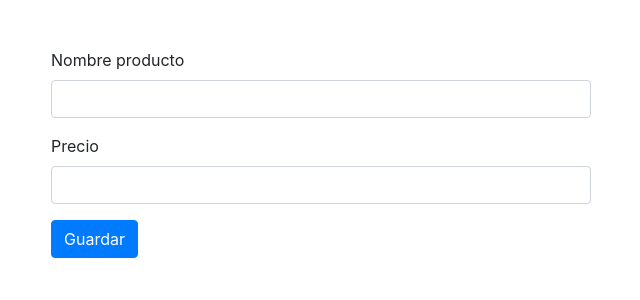
After one commit to JhonatanZ13/practica-sena-soft, a PHP site: template view/facturas/prueba_factura.php in a window 1280 px wide. The commit adds this page. Shown: the top 300 px of the page, without its empty margins (34-674 px from the left). Run offline with PHP 8.4, Linux system fonts and the light colour scheme; the template is opened without the code that fills it, so the values that code supplies are empty.

Commit message:
Prueba borrador de factura

```diff
--- /dev/null
+++ b/view/facturas/prueba_factura.php
@@ -0,0 +1,19 @@
+<div id="app">
+    <div class="container">
+        <div class="row">
+            <div class="col-md-6 mt-5">
+                <form autocomplete="off" @submit="eliminarBorrador()">
+                    <div class="form-group">
+                        <label for="nombre">Nombre producto</label>
+                        <input type="text" @keyup="crearBorrador()" class="form-control" id="nombre" v-model="datos.nombre">
+                    </div>
+                    <div class="form-group">
+                        <label for="precio">Precio</label>
+                        <input type="number" @keyup="crearBorrador()" class="form-control" id="precio" v-model="datos.precio">
+                    </div>
+                    <button type="submit" class="btn btn-primary">Guardar</button>
+                </form>
+            </div>
+        </div>
+    </div>
+</div>
--- /dev/null
+++ b/view/partials/header.php
@@ -0,0 +1,9 @@
+<!DOCTYPE html>
+<html lang="en">
+<head>
+    <meta charset="UTF-8">
+    <meta http-equiv="X-UA-Compatible" content="IE=edge">
+    <meta name="viewport" content="width=device-width, initial-scale=1.0">
+    <link rel="stylesheet" href="./css/bootstrap/bootstrap.css">
+    <title>SENASOFT</title>
+</head>
--- /dev/null
+++ b/view/partials/scripts.php
@@ -0,0 +1,6 @@
+<script src="./js/jquery/jquery-3.6.0.js"></script>
+<script src="./js/bootstrap/bootstrap.js"></script>
+<script src="./js/bootstrap/bootstrap.bundle.js"></script>
+<script src="./js/vue/vue.js"></script>
+<script src="./js/main.js"></script>
+</html>
```
Also changed, not shown: controller/Facturacion/FacturacionController.php (added, +12 -0 lines), model/Facturacion/FacturacionModel.php (added, +8 -0 lines), web/index.php (+8 -5 lines), web/js/main.js (added, +25 -0 lines), controller/c.txt (deleted).
